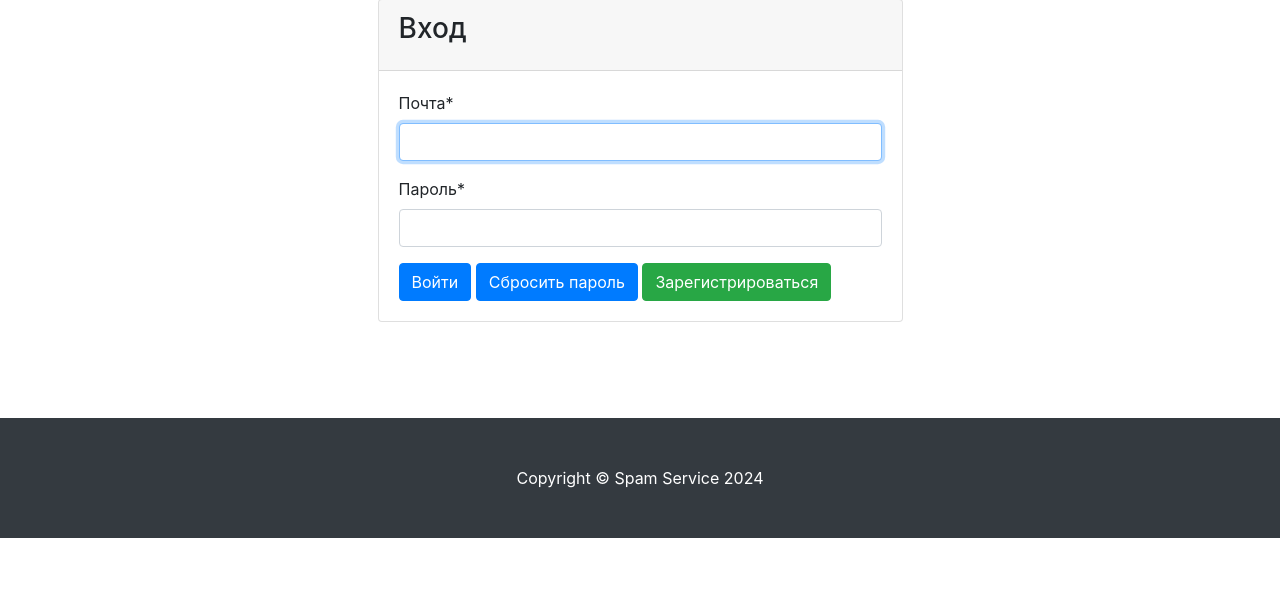
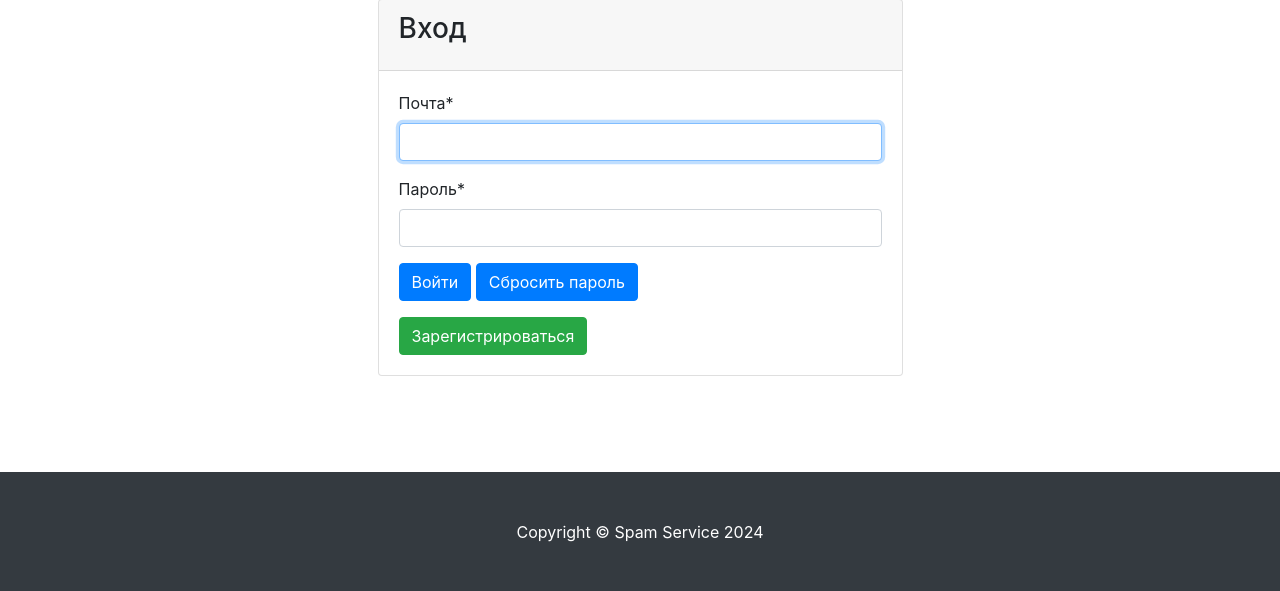
Before and after one commit to EvgeniiErmak/Django_Spam_Service_2024, a Django app: page /users/login/ in a window 1280 px wide. Shown: the part 153-744 px from the top of the page. Run offline with Django 5.2, Linux system fonts and the light colour scheme; some libraries are stand-ins or nearby versions.

Commit message:
Отредактировал шаблоны

```diff
--- a/users/templates/users/login.html
+++ b/users/templates/users/login.html
@@ -19,6 +19,7 @@
                         <div class="mb-3"></div>
                         <button type="submit" class="btn btn-primary">Войти</button>
                         <a type="button" class="btn btn-primary" href="{% url 'users:password_reset' %}">Сбросить пароль</a>
+                        <div class="mb-3"></div>
                         <a type="button" class="btn btn-success" href="{% url 'users:register' %}">Зарегистрироваться</a>
                     </form>
                 </div>
```
